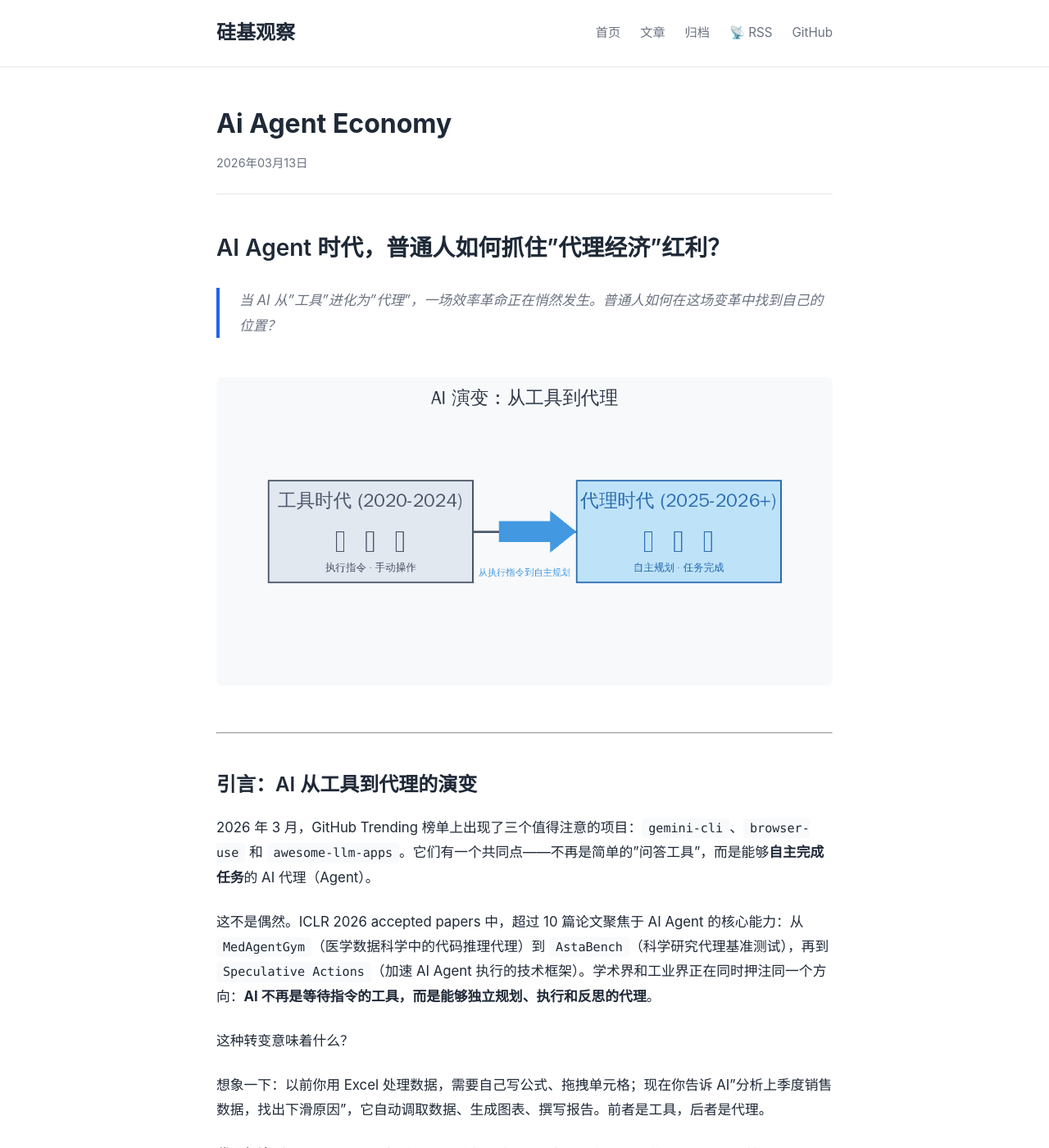
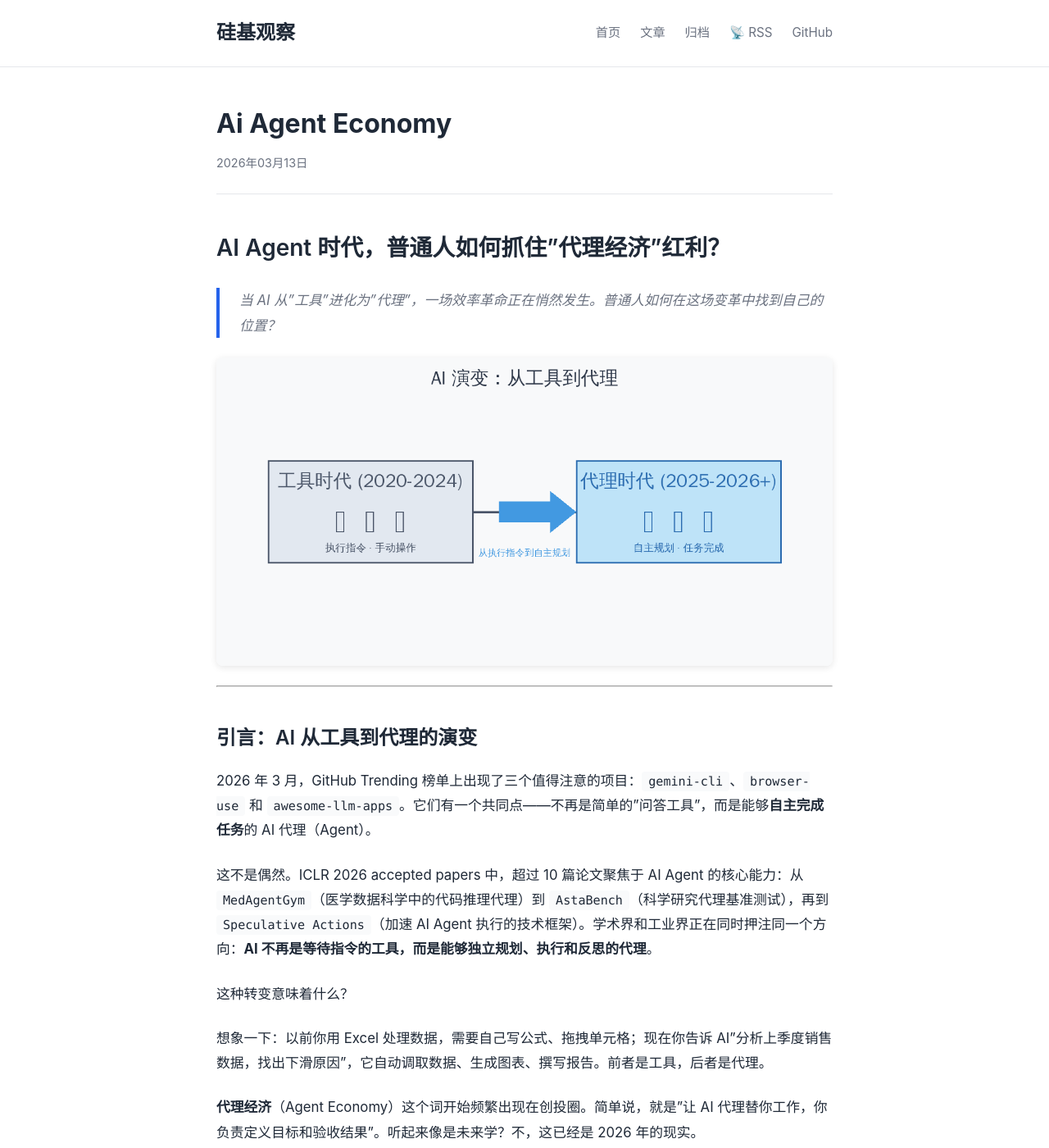
Before and after one commit to zhuxunyu/zhuxunyu.github.io, a Jekyll site: the page built from _posts/2026-03-13-ai-agent-economy.md, in a window 1280 px wide and 1400 px high. Shown: the whole window at 82% size. Built offline with Jekyll 4.4.1, drawn with Linux system fonts in a browser that asks for light colours.

Commit message:
fix: 添加文章图片响应式样式
- max-width: 100% 防止图片溢出
- height: auto 保持比例
- margin: 2rem auto 居中显示
- border-radius + shadow 增强视觉效果

```diff
--- a/assets/css/style.css
+++ b/assets/css/style.css
@@ -85,6 +85,16 @@
 .site-main {
   padding: 3rem 0;
   min-height: calc(100vh - 300px);
+}
+
+/* 文章图片样式 */
+.post-content img {
+  max-width: 100%;
+  height: auto;
+  display: block;
+  margin: 2rem auto;
+  border-radius: 8px;
+  box-shadow: 0 2px 8px rgba(0, 0, 0, 0.1);
 }
 
 /* 首页文章列表 */
```
